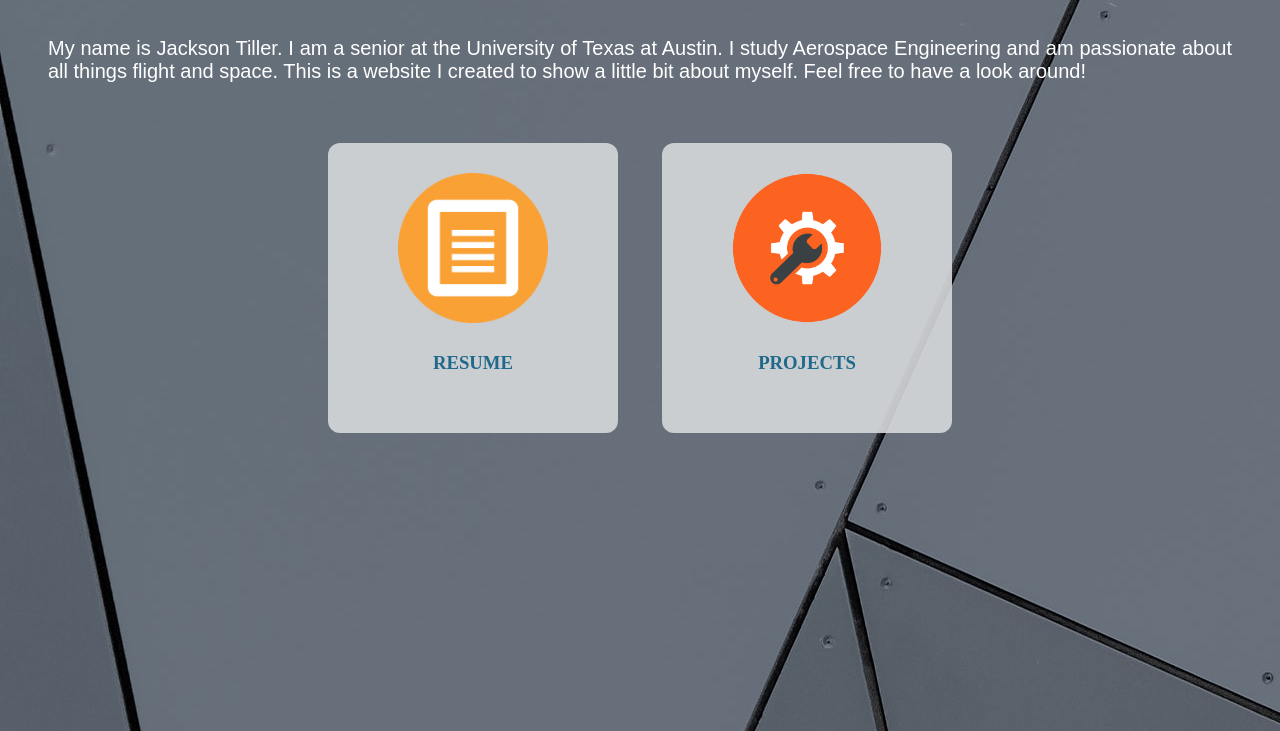
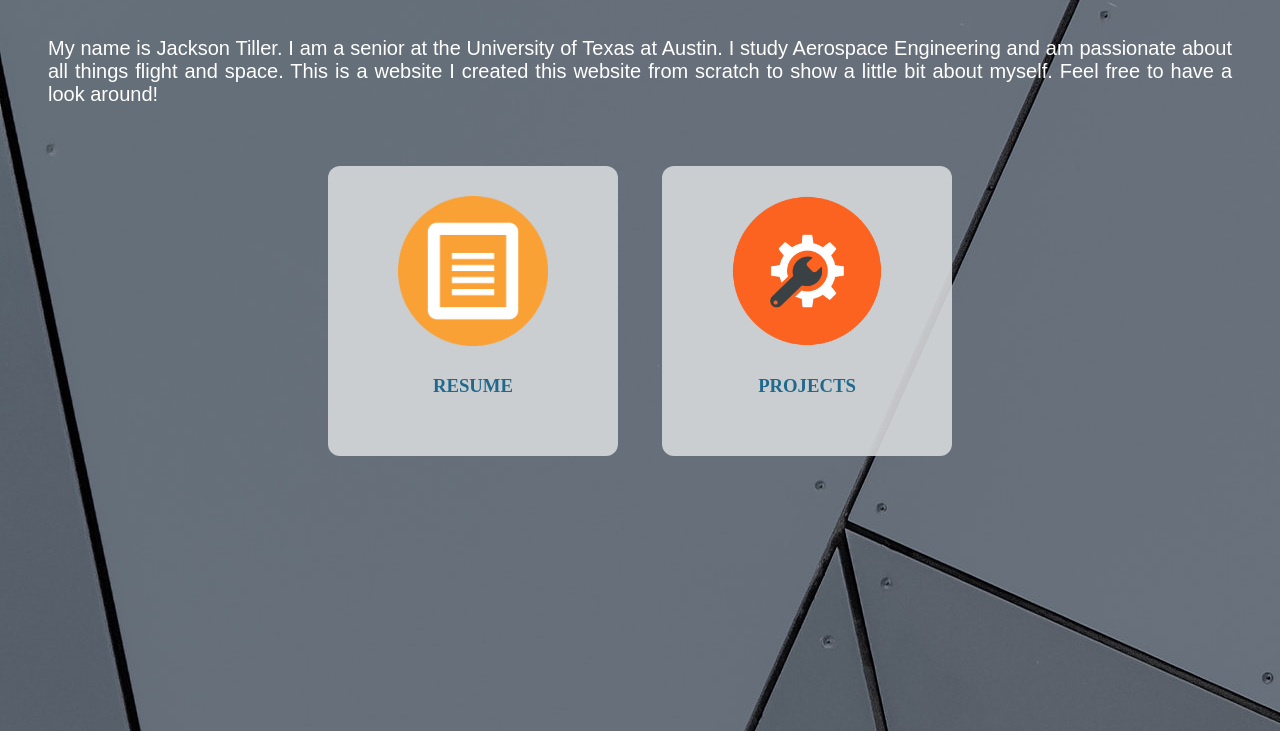
Before and after one commit to jtiller/jtiller.github.io, a plain HTML site: page index.html in a window 1280 px wide. Shown: the part 69-800 px from the top of the page. Drawn offline with Linux system fonts and the light colour scheme; a web font is replaced by a local one.

Commit message:
trying to commit

```diff
--- a/index.html
+++ b/index.html
@@ -16,8 +16,8 @@
 	<div class = intro>
 		My name is Jackson Tiller. I am a senior at the University of Texas at
 		Austin. I study Aerospace Engineering and am passionate about all things
-		flight and space. This is a website I created to show a little bit about
-		myself. Feel free to have a look around!
+		flight and space. This is a website I created this website from scratch
+		to show a little bit about myself. Feel free to have a look around!
 	</div>
 
 
```
